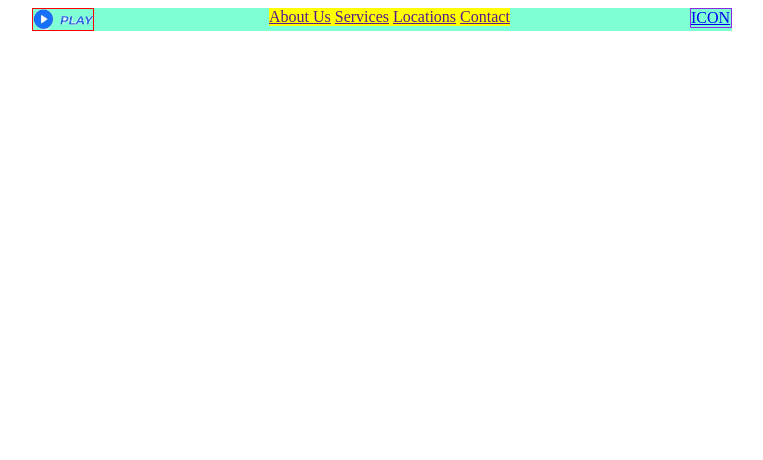
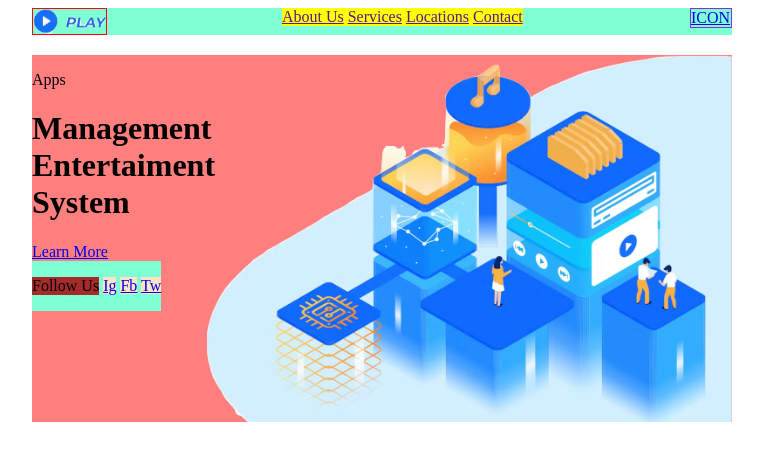
Before and after one commit to sgrazys/03-mes, a website: page index.html in a window 1280 px wide. Shown: the whole page, without its empty margins (258-1021 px from the left). Drawn offline with Linux system fonts and the light colour scheme.

Commit message:
add main content layout

```diff
--- a/css/main.css
+++ b/css/main.css
@@ -3,11 +3,12 @@
     display: inline-block;
     width: 700px;
     margin-left:calc(50% - 350px);
+    margin-bottom: 20px;
 }
 
 .logo{
     border: solid 1px red;
-    width: 60px;
+    height: 25px;
     float: left;
 }
 
@@ -22,3 +23,34 @@
     float: right;
     width: 40px;
 }
+
+.main-content {
+    background-color: rgb(255, 127, 127);
+    display: inline-block;
+    width: 700px;
+    margin-left:calc(50% - 350px);
+}
+
+.left-col {
+    width: 25%;
+    float: left;
+}
+
+.social {
+    background-color: aquamarine;
+    display: inline-block;
+}
+
+.prompt {
+    background-color: brown;
+    display: inline-block;
+}
+
+.social > .icon {
+    background-color: bisque;
+}
+
+.right-col {
+    float: right;
+    width: 75%;
+}
--- a/index.html
+++ b/index.html
@@ -20,6 +20,19 @@
         <a class="search-icon" href="#">ICON</a>
     </header>
 
+    <main class="main-content">
+        <div class="left-col">
+            <p class="description">Apps</p>
+            <h1 class="main-title">Management Entertaiment System</h1>
+            <a class="btn" href="#">Learn More</a>
+            <div class="social">
+                <p class="prompt">Follow Us</p>
+                <a class="icon" href="#">Ig</a>
+                <a class="icon" href="#">Fb</a>
+                <a class="icon" href="#">Tw</a>
+            </div>
+        </div>
+        <img class="right-col" src="./img/img.png" alt="Image">
     </main>
 
 </body>
```
